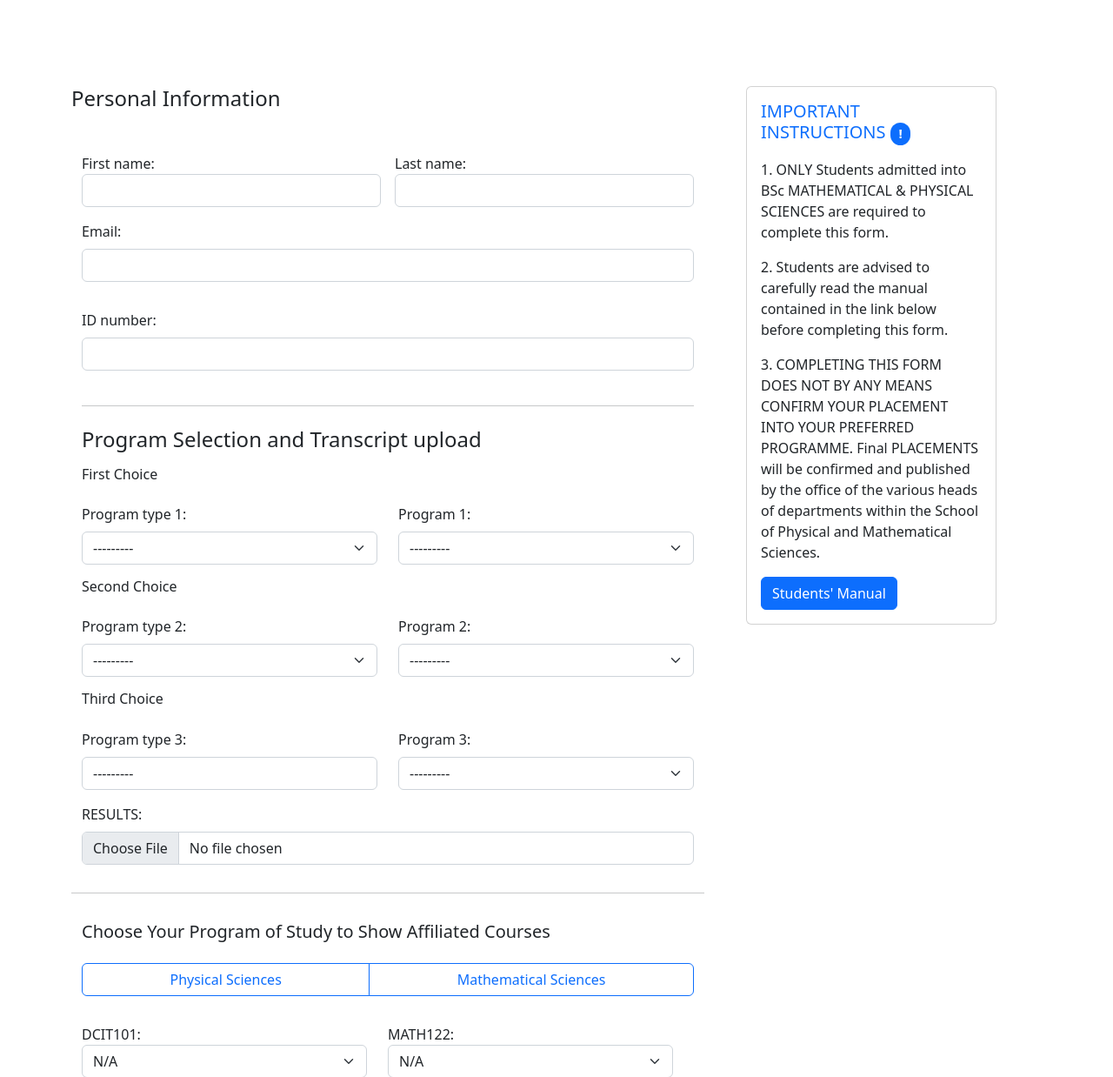
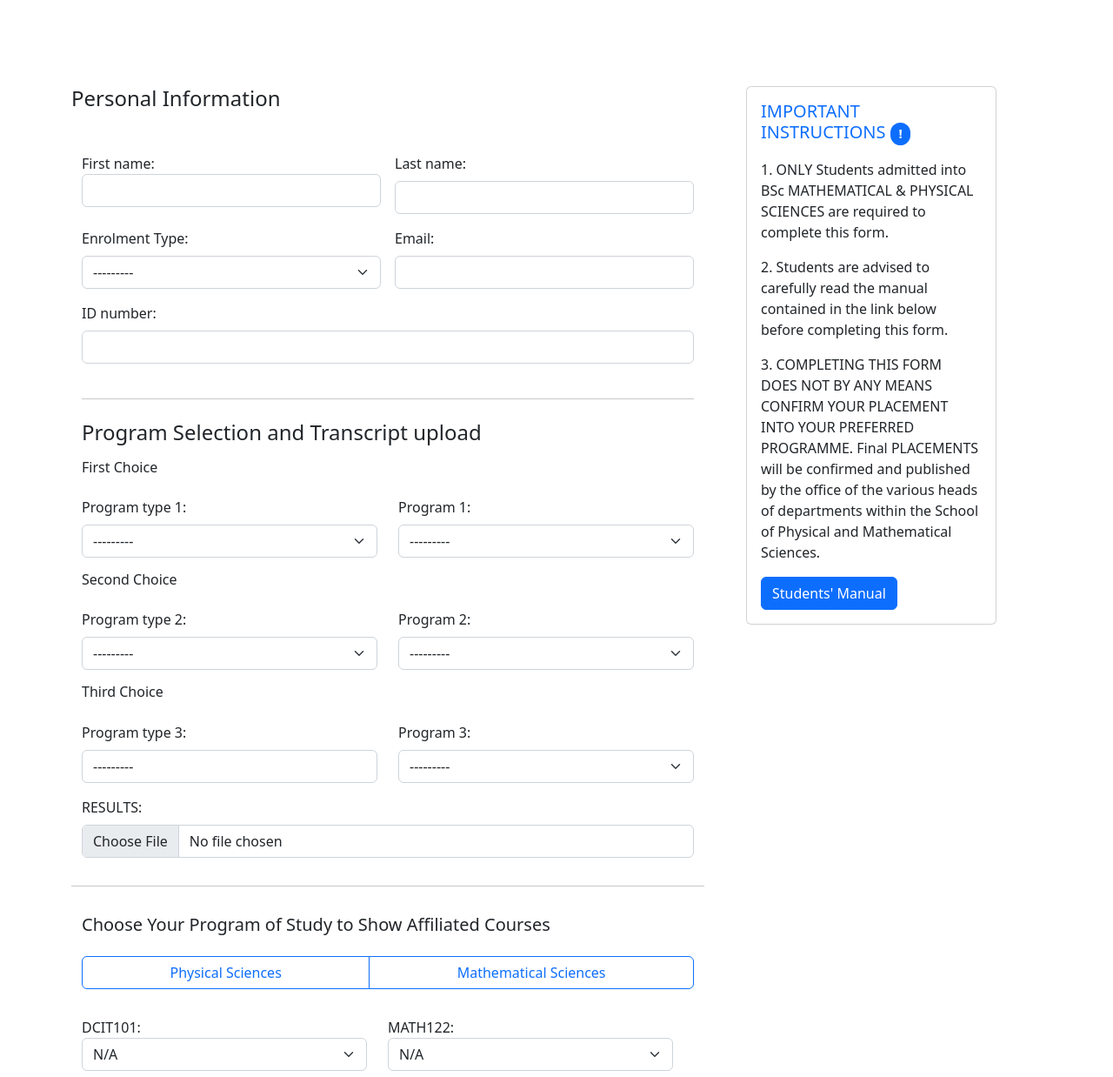
Before and after one commit to KAsare1/spms, a Django app: template placement/templates/home.html in a window 1280 px wide. Shown: the part 185-1423 px from the top of the page at 87% size. Run offline with Django 4.2, Linux system fonts and the light colour scheme; the template is opened without the code that fills it, so the values that code supplies are empty; some libraries are stand-ins or nearby versions.

Commit message:
commit2\3

```diff
--- a/accounts/templates/signup.html
+++ b/accounts/templates/signup.html
@@ -80,7 +80,7 @@
 
     <button type="submit" class="w-100 btn btn-lg btn-primary">Register</button>
 </form>
-<p class="text-center">If you already have an account, <a onclick="lipge()"><FONT COLOR="BLUE">Login</FONT></a> instead.</p>
+<p class="text-center">If you already have an account, <a onclick="lipge()"><FONT COLOR="BLUE">Create Account</FONT></a> instead.</p>
 </div>
 </main>
 
--- a/placement/admin.py
+++ b/placement/admin.py
@@ -4,7 +4,7 @@ from import_export.admin import ImportExportModelAdmin
 # Register your models here.
 
 class PlacementAdmin(ImportExportModelAdmin, admin.ModelAdmin):
-    list_display = ['user', 'ID_number', 'First_name', 'Last_name', 'email', 'Program_1', 'Program_2','Program_3',"RESULTS","DCIT101",
+    list_display = ['user', 'ID_number', 'First_name', 'Last_name', 'Enrolment_Type','email', 'Program_1', 'Program_2','Program_3',"RESULTS","DCIT101",
               "DCIT102",
               "DCIT103",
               "DCIT104",
--- a/placement/forms.py
+++ b/placement/forms.py
@@ -8,6 +8,7 @@ class MyForm(forms.ModelForm):
     fields = {'ID_number',
               "First_name",
               "Last_name",
+              "Enrolment_Type",
               "email",
               "Program_type_1",
               "Program_type_2",
--- a/placement/templates/home.html
+++ b/placement/templates/home.html
@@ -61,10 +61,21 @@
     </div>
 
     <div class="col-sm-6">
-        <label for="id_Last_name">Last name:</label>
+        <label for="id_Last_name" class="form-label">Last name:</label>
           <input type="text" name="Last_name" class="form-control" maxlength="200" required id="id_Last_name">
         </div>
-    <div class="mb-3">
+
+        <div class="col-sm-6">
+        <label for="id_Enrolment_Type" class="form-label">Enrolment Type:</label>
+        <select name="Enrolment_Type" required="" id="id_Enrolment_Type" class="form-select">
+    <option value="" selected="">---------</option>
+    <option value="Regular">Regualar</option>
+    <option value="Fee paying">Fee Paying</option>
+    <option value="International">International</option>
+  </select>
+</div>
+
+    <div class="col-sm-6">
             <label for="id_email" class="form-label">Email:</label>
             <input type="email" name="email" maxlength="254" required id="id_email" class="form-control">
         </div>
@@ -960,5 +971,7 @@
 <input type="submit" value="Submit" class="btn btn-primary">
 </form>
 
+
+
 </body>
 </html>
```
Also changed, not shown: placement/models.py (+7 -0 lines), spms_portal/settings.py (+14 -14 lines), accounts/forms.py (line endings or trailing spaces), accounts/views.py (line endings or trailing spaces), db.sqlite3, placement/migrations/0006_student_choices_enrolment_type.py (added), placement/migrations/0007_alter_student_choices_enrolment_type.py (added), 1 other file.
